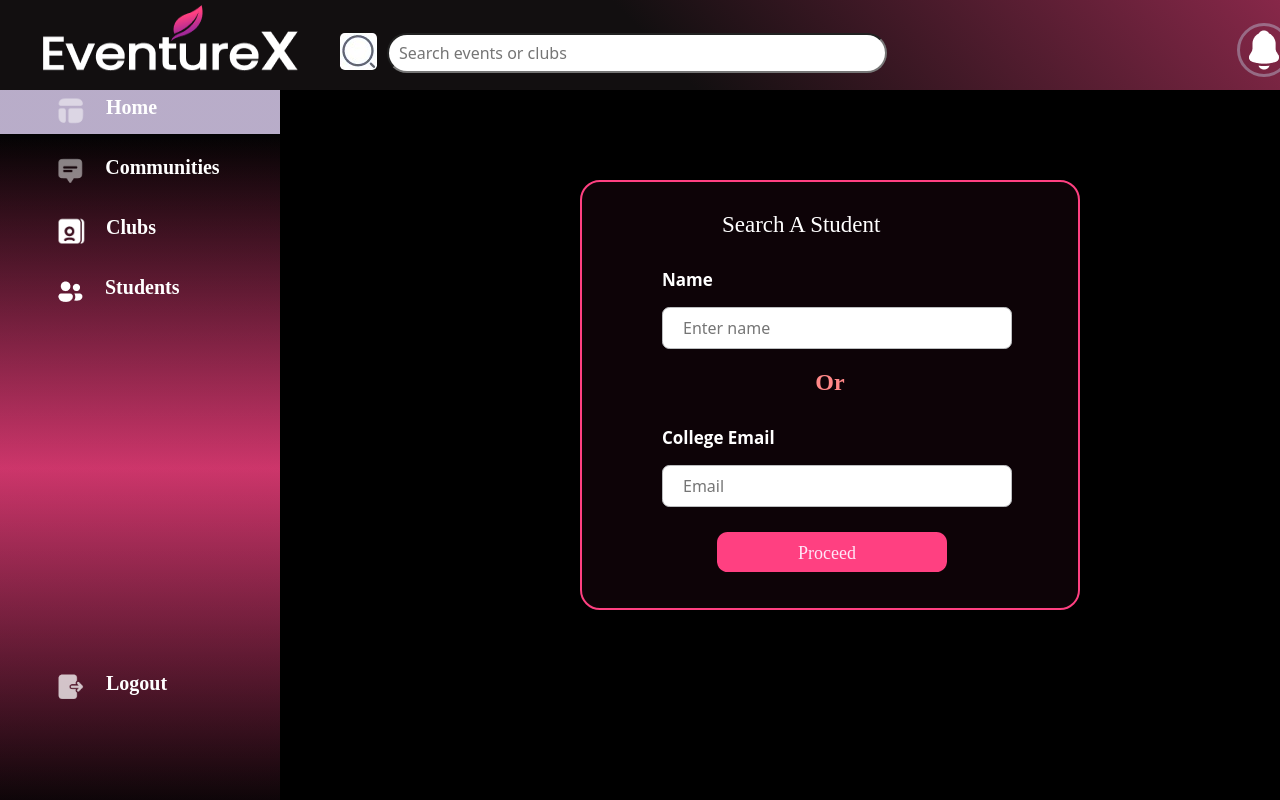
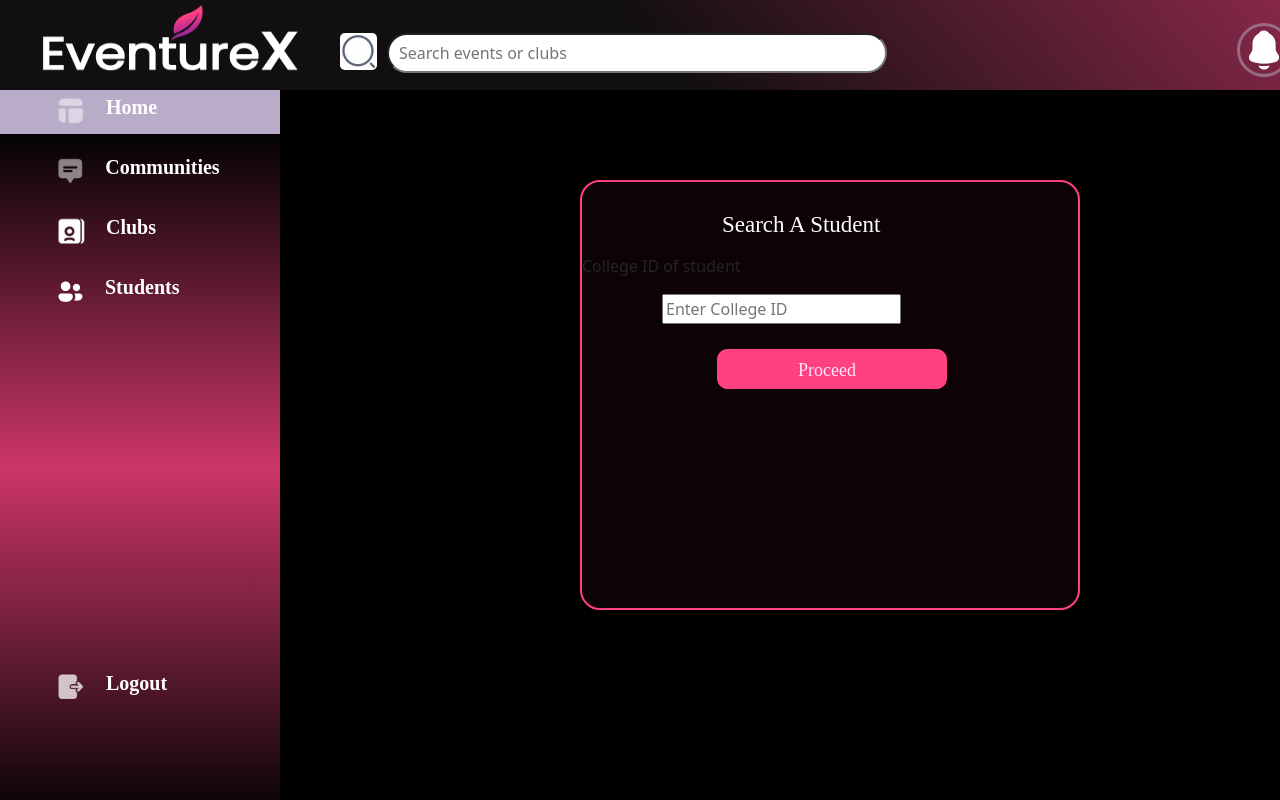
Before and after one commit to Namitsai19082005/EventureX-DBMS-Project, a React (Vite) app in the folder DBMS_Project/: page /StudentSearch in a window 1280 px wide. Built offline with nearby package versions, Linux system fonts and the light colour scheme.

Commit message:
Update StudentSearch.jsx

```diff
--- a/DBMS_Project/src/Components/StudentSearch.jsx
+++ b/DBMS_Project/src/Components/StudentSearch.jsx
@@ -16,23 +16,12 @@
           <div className={styles.Search}>
             <p> Search A Student </p>
           </div>
-          <div className={styles.name}>
-            <p> Name </p>
+          <div className={styles.id}>
+            <p> College ID of student </p>
           </div>
           <div className={styles.stuform}>
              <form>
-             <input type="text" id="studentname" placeholder="Enter name"/>
-             </form>
-          </div>
-          <div className={styles.or}>
-            <p> Or </p>
-          </div>
-          <div className={styles.name}>
-            <p> College Email </p>
-          </div>
-          <div className={styles.stuform}>
-             <form>
-             <input type="text" id="studentname" placeholder="Email"/>
+             <input type="text" id="college_id" placeholder="Enter College ID"/>
              </form>
           </div>
           <div className={styles.proceed}>
```
